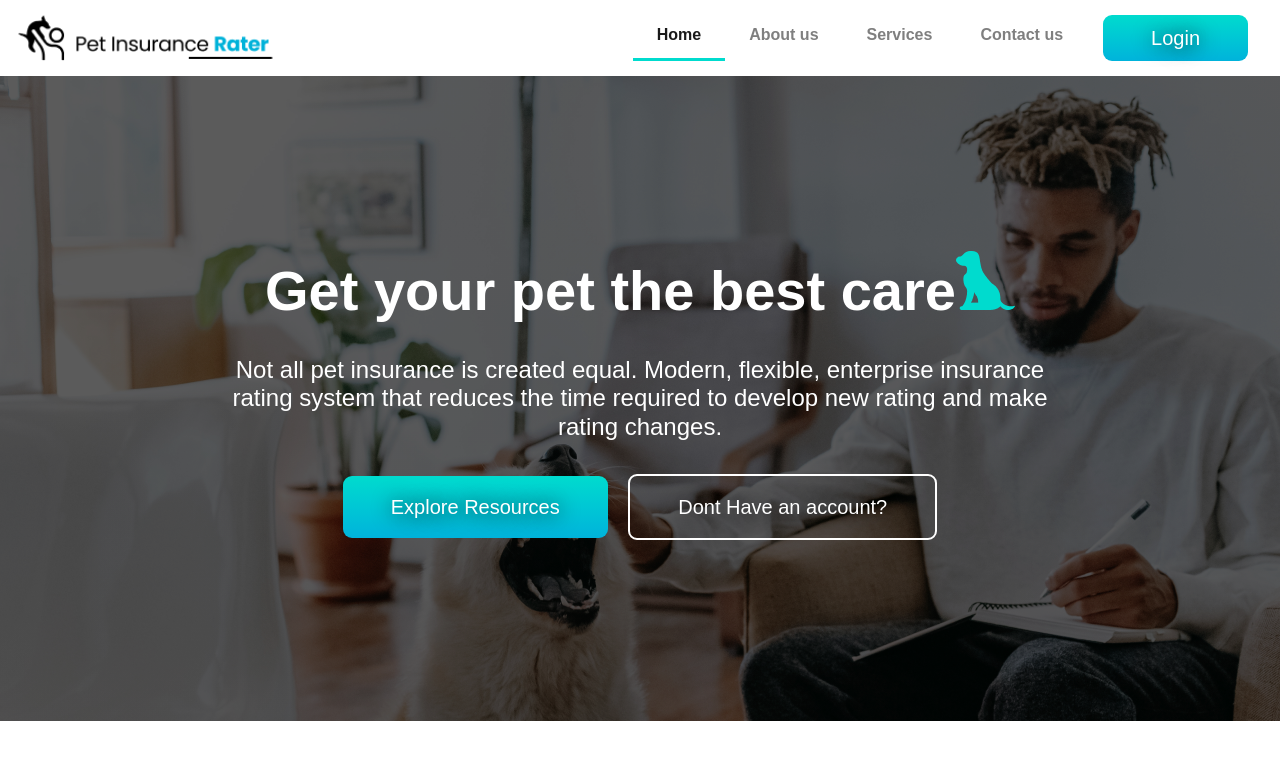
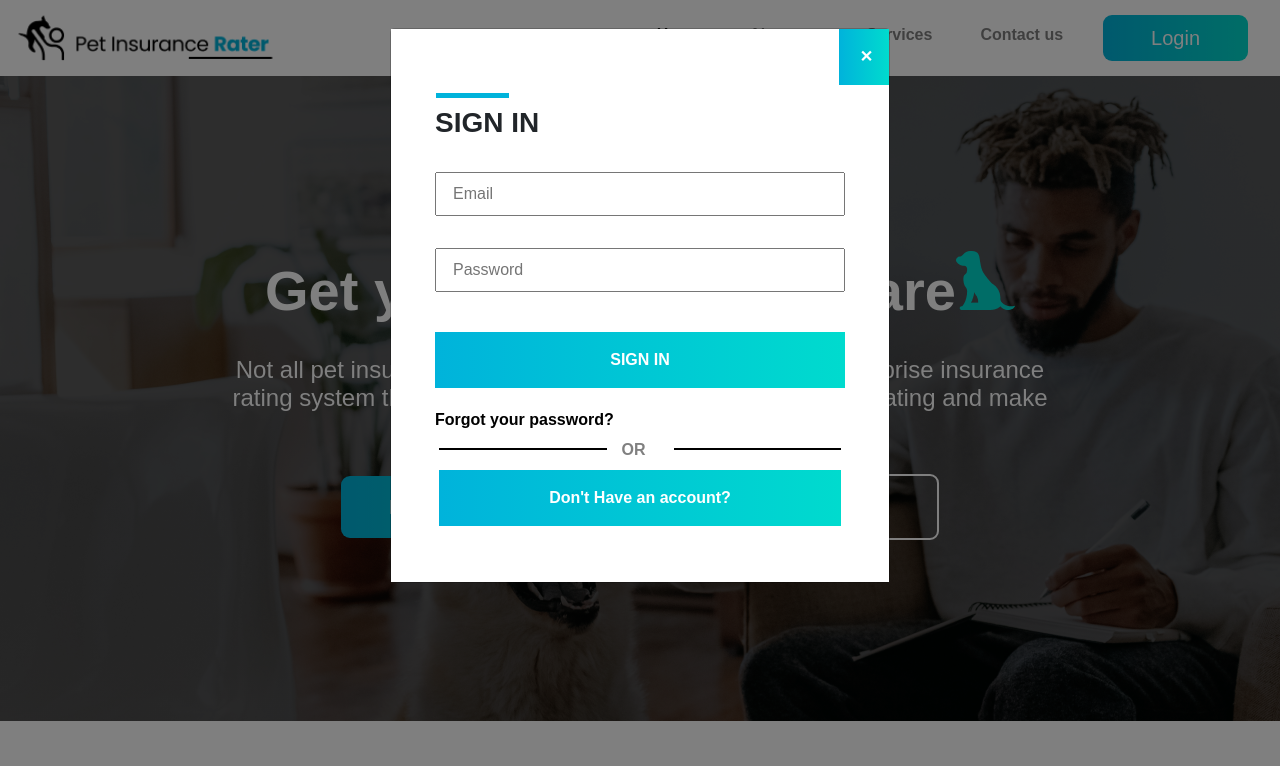
Before and after one commit to ahsanali2000/PetInsuranceRater, a plain HTML site: page Home.html in a window 1280 px wide. Both pictures are taken after a click on the link "Login". Shown: the top 766 px of the page. Drawn offline with nearby package versions, Linux system fonts and the light colour scheme.

Commit message:
login-forgot model added

```diff
--- a/Home.html
+++ b/Home.html
@@ -24,7 +24,6 @@
 </head>
 
 <body>
-
 	<header id="header-section" class="bs-example">
 	    <nav class="navbar navbar-expand-lg navbar-light bg-white">
 	        <a href="#" class="navbar-brand">
@@ -49,7 +48,7 @@
 	                <a href="#contact" class="nav-item nav-link mx-3" tabindex="-1"><b>Contact us</b></a>
 	                </li>
       				<li class="nav-item">
-	                <a href="#" class="button_with_gradient px-5 py-2 mx-3">Login</a>
+	                <a href="#" data-toggle="modal" data-target="#loginModal" class="button_with_gradient px-5 py-2 mx-3">Login</a>
 	                </li>
 	            </ul>
 	        </div>
@@ -64,8 +63,8 @@
 			        	Not all pet insurance is created equal. Modern, flexible, enterprise insurance rating system that reduces the time required to develop new rating and make rating changes.
 			        </h4>
 			        <div class="mt-4">
-				        <a href="" class="button_with_gradient m-2 px-5 py-3">Explore Resources</a>
-				        <a href=""  class="button_with_gradient_new m-2 px-5 py-3">Dont Have an account?</a>
+				        <a href="#ourServices" class="button_with_gradient m-2 px-5 py-3">Explore Resources</a>
+				        <a href=""  class="button_with_gradient_new m-2 px-5 py-3">Don't Have an account?</a>
 			        </div>
 			    </div>
 				<div class="col-lg-2 col-md-1"></div>
@@ -89,7 +88,7 @@
 				<p style="text-align: justify;">
 					Lorem ipsum dolor sit amet, consectetur adipiscing elit. Aenean feugiat volutpat sapien. Vivamus nec diam mattis, semper massa placerat, mattis ex. Ut dignissim erat in convallis tincidunt. Cras interdum neque vitae porttitor porttitor. Ut consequat nec sem at aliquet. Nulla dictum nisl vel posuere sollicitudin.
 				</p>
-			    <a href="" class="button_with_gradient px-5 py-3 my-3">Get Started</a>
+			    <a href="#ourServices" class="button_with_gradient px-5 py-3 my-3">Get Started</a>
 			</div>
 			<div class="col-6 d-none d-lg-block">
 				<div id="overlapMain">
@@ -206,5 +205,70 @@
 	<footer class="text-center pt-4">
 		<p>@Pet Insurance Rater 2021</p>
 	</footer>
+
+	<div class="modal fade" id="loginModal" tabindex="-1" role="dialog" aria-labelledby="exampleModalLabel" aria-hidden="true">
+	  <div class="modal-dialog" role="document">
+    	<div class="modal-content">
+		  	<div id="card" class="bg-white">
+		  		<div id="crossButton">
+		  			<a href="#" class="p-3"  data-dismiss="modal" style="text-decoration: none">&nbsp;&#x2715;</a>
+		  		</div>
+		  		<div class="row">
+		  			<div class="col-1"></div>
+		  			<div class="col-10">
+		  				<div class="row">
+		  					<div class="col-2 ml-3 my-2" style="height: 5px;width: 70%;background: #00B3DB"></div>
+		  				</div>
+		  				<h3><b>SIGN IN</b></h3>
+		  				<form id="signInForm" class="my-3">
+		  					<input type="text" name="email" class="col-12 my-3 px-3 py-2" placeholder="Email">
+		  					<input type="password" name password class="col-12 my-3 px-3 py-2" placeholder="Password">
+		  					<input type="submit" name="signIn" class="col-12 mt-4 mb-1 p-3" value="SIGN IN">
+		  				</form>
+		  				<div id="noAccount" class="mb-5">
+			  				<div class="pb-3">
+				  				<a href="#" data-toggle="modal" data-dismiss="modal" data-target="#forgotModal" >Forgot your password?</a>
+				  			</div>
+				  			<div class="row mx-1">
+				  				<div class="col-5" style="height: 2px;width: 100%;background: black"></div>
+				  				<div class="col-2" style="color: grey; margin-top: -10px;"><b>OR</b></div>
+				  				<div class="col-5" style="height: 2px;width: 100%;background: black"></div>
+								<a href="#" class="col-12 my-2 p-3 bg-dark text-center">Don't Have an account?</a>
+				  			</div>
+		  				</div>
+		  			</div>
+		  			<div class="col-1"></div>
+		  		</div>
+		  	</div>
+		  	</div>
+	  </div>
+	</div>
+
+	<!-- for forgot password -->
+	<div class="modal fade" id="forgotModal" tabindex="-1" role="dialog" aria-labelledby="exampleModalLabel" aria-hidden="true">
+	  <div class="modal-dialog" role="document">
+    	<div class="modal-content">
+		  	<div id="card" class="bg-white">
+		  		<div id="crossButton">
+		  			<a href="#" class="p-3"  data-dismiss="modal" style="text-decoration: none">&nbsp;&#x2715;</a>
+		  		</div>
+		  		<div class="row">
+		  			<div class="col-1"></div>
+		  			<div class="col-10">
+		  				<div class="row">
+		  					<div class="col-3 ml-3 my-2" style="height: 5px;width: 100%;background: #00B3DB"></div>
+		  				</div>
+		  				<h3><b>FORGOT PASSWORD</b></h3>
+		  				<form id="signInForm" class="my-3">
+		  					<input type="text" name="email" class="col-12 my-3 px-3 py-2" placeholder="Email">
+		  					<input type="submit" name="signIn" class="col-12 mt-4 mb-1 p-3" value="RESET PASSWORD">
+		  				</form>
+		  			</div>
+		  			<div class="col-1"></div>
+		  		</div>
+		  	</div>
+		  	</div>
+	  </div>
+	</div>
 </body>
 </html>
--- a/styles.css
+++ b/styles.css
@@ -36,10 +36,10 @@ div.bg-overlay div div p,#satisfaction div div div.d-lg-block p {
   }
 .button_with_gradient {
    background: #00DBCE;
-   background-image: -webkit-linear-gradient(top, #00DBCE, #00B3DB);
-   background-image: -moz-linear-gradient(top, #00DBCE, #00B3DB);
-   background-image: -ms-linear-gradient(top, #00DBCE, #00B3DB);
-   background-image: -o-linear-gradient(top, #00DBCE, #00B3DB);
+   background-image: -webkit-linear-gradient(right, #00DBCE, #00B3DB);
+   background-image: -moz-linear-gradient(right, #00DBCE, #00B3DB);
+   background-image: -ms-linear-gradient(right, #00DBCE, #00B3DB);
+   background-image: -o-linear-gradient(right, #00DBCE, #00B3DB);
    background-image: -webkit-gradient(to bottom, #00DBCE, #00B3DB);
    -webkit-border-radius: 9px;
    -moz-border-radius: 9px;
@@ -47,7 +47,6 @@ div.bg-overlay div div p,#satisfaction div div div.d-lg-block p {
    color: #FFFFFF;
    font-size: 20px;
    font-weight: 200;
-   text-shadow: 1px 1px 20px #000000;
    text-decoration: none;
    display: inline-block;
    cursor: pointer;
@@ -57,10 +56,10 @@ div.bg-overlay div div p,#satisfaction div div div.d-lg-block p {
 .button_with_gradient:hover {
    color: white;
    text-decoration: none;
-   background-image: -webkit-linear-gradient(top, #00B3DB, #00DBCE);
-   background-image: -moz-linear-gradient(top, #00B3DB, #00DBCE);
-   background-image: -ms-linear-gradient(top, #00B3DB, #00DBCE);
-   background-image: -o-linear-gradient(top, #00B3DB, #00DBCE);
+   background-image: -webkit-linear-gradient(left, #00B3DB, #00DBCE);
+   background-image: -moz-linear-gradient(left, #00B3DB, #00DBCE);
+   background-image: -ms-linear-gradient(left, #00B3DB, #00DBCE);
+   background-image: -o-linear-gradient(left, #00B3DB, #00DBCE);
    background-image: -webkit-gradient(to bottom, #00B3DB, #00DBCE);
 }
 
@@ -73,7 +72,6 @@ div.bg-overlay div div p,#satisfaction div div div.d-lg-block p {
    color: #FFFFFF;
    font-size: 20px;
    font-weight: 200;
-   text-shadow: 1px 1px 20px #000000;
    text-decoration: none;
    display: inline-block;
    cursor: pointer;
@@ -81,14 +79,14 @@ div.bg-overlay div div p,#satisfaction div div div.d-lg-block p {
 }
 
 .button_with_gradient_new:hover {
-    border: 2px solid transparent;
-   color: white;
-   text-decoration: none;
-   background-image: -webkit-linear-gradient(top, #00B3DB, #00DBCE);
-   background-image: -moz-linear-gradient(top, #00B3DB, #00DBCE);
-   background-image: -ms-linear-gradient(top, #00B3DB, #00DBCE);
-   background-image: -o-linear-gradient(top, #00B3DB, #00DBCE);
-   background-image: -webkit-gradient(to bottom, #00B3DB, #00DBCE);
+  border: 2px solid transparent;
+  color: white;
+  text-decoration: none;
+  background-image: -webkit-linear-gradient(left, #00B3DB, #00DBCE);
+  background-image: -moz-linear-gradient(left, #00B3DB, #00DBCE);
+  background-image: -ms-linear-gradient(left, #00B3DB, #00DBCE);
+  background-image: -o-linear-gradient(left, #00B3DB, #00DBCE);
+background-image: -webkit-gradient(to bottom, #00B3DB, #00DBCE);
 }
 #sectionHeading p{
   color: grey;
@@ -124,10 +122,10 @@ div.bg-overlay div div p,#satisfaction div div div.d-lg-block p {
   z-index: -1;
 }
 .companyCard{
-   background-image: -webkit-linear-gradient(top, #00B3DB, #00DBCE);
-   background-image: -moz-linear-gradient(top, #00B3DB, #00DBCE);
-   background-image: -ms-linear-gradient(top, #00B3DB, #00DBCE);
-   background-image: -o-linear-gradient(top, #00B3DB, #00DBCE);
+   background-image: -webkit-linear-gradient(left, #00B3DB, #00DBCE);
+   background-image: -moz-linear-gradient(left, #00B3DB, #00DBCE);
+   background-image: -ms-linear-gradient(left, #00B3DB, #00DBCE);
+   background-image: -o-linear-gradient(left, #00B3DB, #00DBCE);
    background-image: -webkit-gradient(to bottom, #00B3DB, #00DBCE);
    border-radius: 5px;
 }
@@ -178,3 +176,24 @@ footer{
 footer p{
   color:grey;
 }
+#crossButton{
+  display: flex;
+  width: 100%;
+  justify-content: flex-end;
+  cursor: pointer;
+}
+#crossButton a, #signInForm input[type=submit], #noAccount>div.row>a{
+  color:white;
+  font-weight: bold;
+  border:none;
+  background-image: -webkit-linear-gradient(left, #00B3DB, #00DBCE);
+  background-image: -moz-linear-gradient(left, #00B3DB, #00DBCE);
+  background-image: -ms-linear-gradient(left, #00B3DB, #00DBCE);
+  background-image: -o-linear-gradient(left, #00B3DB, #00DBCE);
+  background-image: -webkit-gradient(to bottom, #00B3DB, #00DBCE);
+}
+#noAccount div a{
+  color: black;
+  text-decoration: none;
+  font-weight: bold;
+}
```
